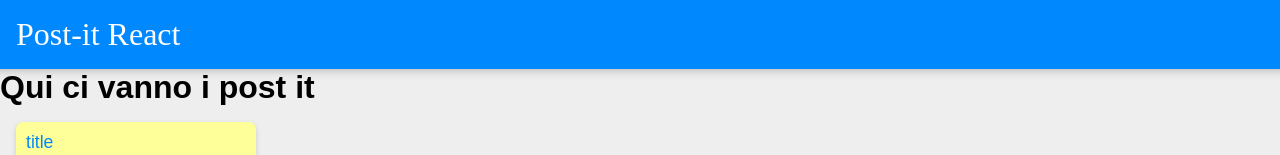
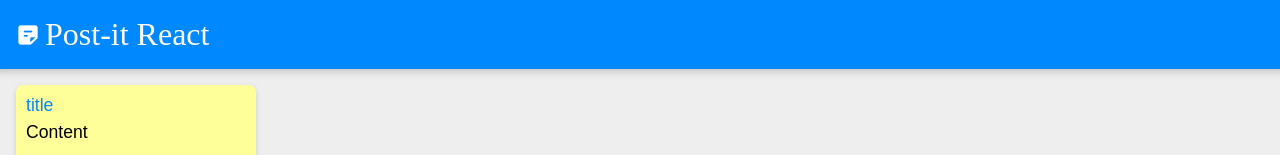
Before and after one commit to Devfrank94/post-it-react, a React (Create React App) app: page / in a window 1280 px wide. Shown: the top 155 px of the page. Built offline with nearby package versions, Linux system fonts and the light colour scheme; a web font is replaced by a local one.

Commit message:
add icon Post-it

```diff
--- a/public/index.html
+++ b/public/index.html
@@ -9,8 +9,15 @@
       name="description"
       content="Web site created using create-react-app"
     />
+    <!-- Google Fonts -->
     <link href="https://fonts.googleapis.com/css2?family=Noto+Sans:wght@400;500;600;700;800&family=Protest+Revolution&family=Protest+Riot&display=swap" rel="stylesheet">
+
+    <!-- CSS Style -->
     <link rel="stylesheet" href="styles.css" />
+
+    <!-- CDN Google icon -->
+    <link rel="stylesheet" href="https://fonts.googleapis.com/css2?family=Material+Symbols+Rounded:opsz,wght,FILL,GRAD@20..48,100..700,0..1,-50..200" />
+
     <title>Post-it React</title>
   </head>
   <body>
--- a/src/components/Header.jsx
+++ b/src/components/Header.jsx
@@ -3,7 +3,11 @@
 function Header() {
     return (
       <header>
-        <h1>Post-it React</h1>
+        <span className="material-symbols-rounded">
+        sticky_note_2
+        </span>
+          <h1>Post-it React</h1>
+
       </header>
     );
 }
--- a/src/components/Main.jsx
+++ b/src/components/Main.jsx
@@ -4,7 +4,6 @@
 function Main() {
     return (
       <main>
-        <h1>Qui ci vanno i post it</h1>
         <Note/>
       </main>
 
```
